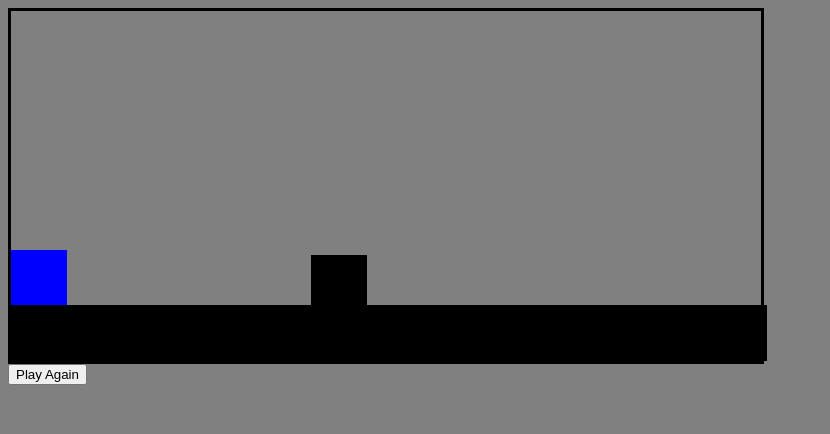
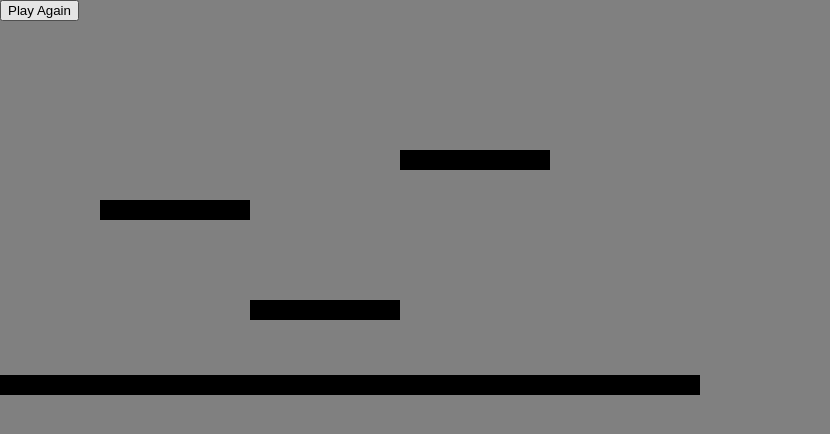
Before and after one commit to andrew-taggart/platform-game, a plain HTML site: page index.html in a window 1280 px wide. Shown: the whole page, without its empty margins (0-830 px from the left). Drawn offline with Linux system fonts and the light colour scheme.

Commit message:
update player physics & object existence

```diff
--- a/index.html
+++ b/index.html
@@ -8,11 +8,11 @@
         <title>Platform Game</title>
 	</head>
 <body>
-	<div class="container" id="container">
-		<div class="player" id="player"></div>
-        <div class="floor" id="floor"></div>
-        <div class="wall" id="wall"></div>
-    </div>
+    <div class="game-object" id="player"></div>
+    <div class="platform game-object" id="platform1"></div>
+    <div class="platform game-object" id="platform2"></div>
+    <div class="platform game-object" id="platform3"></div>
+    <div class="platform game-object" id="floor"></div>
     <div class="popup">
         <button class="playAgain">Play Again</button>
     </div>
--- a/script.js
+++ b/script.js
@@ -1,51 +1,72 @@
-let floor = document.querySelector(".floor")
-let player = document.querySelector(".player")
-let container = document.querySelector(".container")
-let wall = document.querySelector(".wall")
-//Player Values
-let pH = player.offsetHeight
-let pW = player.offsetWidth
-let pX = player.offsetLeft
-let pY = player.offsetBottom
-//Floor Values
-let fH = floor.offsetHeight
-let fW = floor.offsetWidth
-let fX = player.offsetLeft
-let fY = player.offsetBottom
-//Wall Values
-let wH = floor.offsetHeight
-let wW = floor.offsetWidth
-let wX = player.offsetLeft
-let wY = player.offsetTop
+const player = document.querySelector("#player")
+const platforms = document.querySelectorAll(".platform")
+const gravity = 1
 
+//Game Values
+//Player
+let pX = 50
+let pY = 50
+let velocityX = 0
+let velocityY = 0
+let jumping = false
+
+//Movement Event Listeners
+const keys = {}
+document.addEventListener('keydown', (e) => {
+    keys[e.key] = true
+})
+document.addEventListener('keyup', (e) => {
+    keys[e.key] = false
+})
+
+function gameLoop() {
+    //Movement Implementation
+    if (keys['ArrowLeft']) {
+        velocityX = -5
+    }else if (keys['ArrowRight']) {
+        velocityX = 5
+    }else{
+        velocityX = 0
+    }if (keys['ArrowUp'] && !jumping) {
+        velocityY = -20
+        jumping = true
+    }
+
+    velocityY += gravity
+
+    pX += velocityX
+    pY += velocityY
+
+    player.style.left = pX + 'px'
+    player.style.top = pY + 'px'
+
+    requestAnimationFrame(gameLoop)
+}
+gameLoop()
+//implement velocity values into movement, collision, and gravity
+//adjust object collision to 0 out movement velocity
+
+
+/*
 //Functions
+let spdInterval = setInterval(gameLoop, 1000/20)
 
-let gravitySpd = setInterval(gravity, 1000/30)
+    let object1 = document.createElement("div")
+    object1.setAttribute("class", "ojbect1")
 
-function gravity() {
-    collision()
-    if (player.offsetTop < floor.offsetTop - 55) {
-        player.style.top = player.offsetTop + 1
-    } }
+
+
+
 
 function collision() {
     if (player.offsetTop > wall.offsetTop - wall.offsetHeight &&
         player.offsetTop - player.offsetHeight < wall.offsetTop &&
-        player.offsetLeft < wall.offsetLeft + wall.offsetHeight &&
-        player.offsetLeft + player.offsetHeight > wall.offsetLeft) {
-            console.log('collision')
-        }
-}
+        player.offsetLeft < wall.offsetLeft + wall.offsetWidth &&
+        player.offsetLeft + player.offsetWidth > wall.offsetLeft)
+        {}}
 
 //Movement
-
-document.addEventListener('keydown', e =>{
-    gravity()
-    collision()
-    if (e.key === 'ArrowRight') {
-        player.style.left = player.offsetLeft + 10
-    }else if (e.key === 'ArrowLeft') {
-        player.style.left = player.offsetLeft - 10
-    }else if (e.key === 'ArrowUp' && (player.offsetTop > (floor.offsetTop - fH))) //Jump 100px if on floor
-    {player.style.top = player.offsetTop - 100
-        } })
+//set interval speed keep movement at 1px
+//add 'for loop' for jump
+//use keyup function to cancel jump hold
+    */
--- a/style.css
+++ b/style.css
@@ -1,40 +1,50 @@
 body {
+    margin: 0;
     background-color: grey;
 
 }
 
-.container {
-    position: relative;
-    border: solid;
-    height: 350;
-    width: 750;
+.game-object {
+    position: absolute;
 }
 
-.player {
+#player {
     position: absolute;
-    bottom: 200;
+    top: 50px;
+    left: 50px;
     height: 50;
     width: 50;
     background-color: blue;
-    border: solid blue;
 
 }
 
-.floor {
-    position: absolute;
-    bottom: 0;
-    height: 50;
-    width: 750;
+.platform {
     background-color: black;
-    border: solid black;
 }
 
-.wall {
-    position: absolute;
-    bottom: 50;
-    left: 300;
-    height: 50;
-    width: 50;
-    background-color: black;
-    border: solid black;
+#platform1 {
+    top: 200px;
+    left: 100px;
+    width: 150px;
+    height: 20px;
 }
+
+#platform2 {
+    top: 300px;
+    left: 250px;
+    width: 150px;
+    height: 20px;
+}
+
+#platform3 {
+    top: 150px;
+    left: 400px;
+    width: 150px;
+    height: 20px;
+}
+
+#floor {
+    top: 375px;
+    width: 700px;
+    height: 20px;
+}
```
